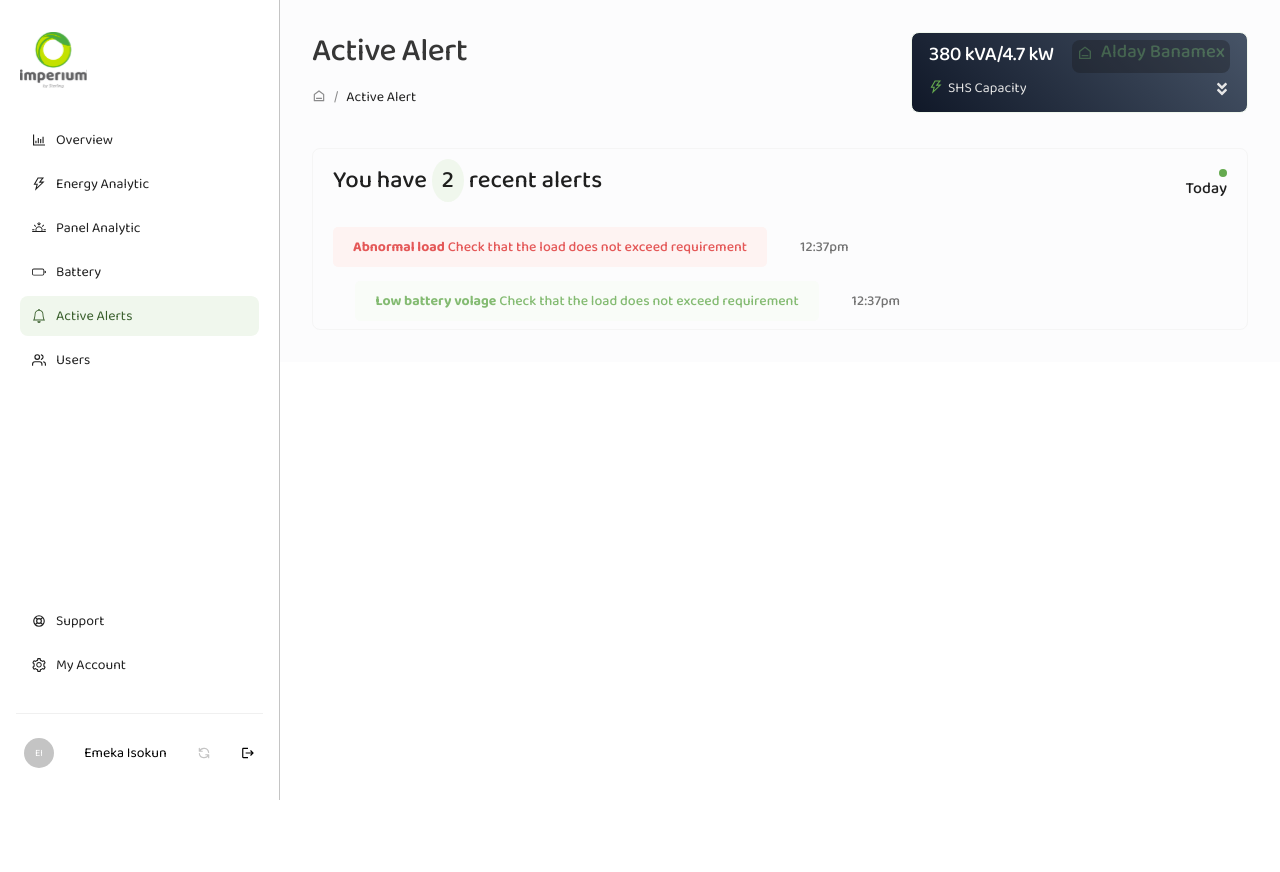
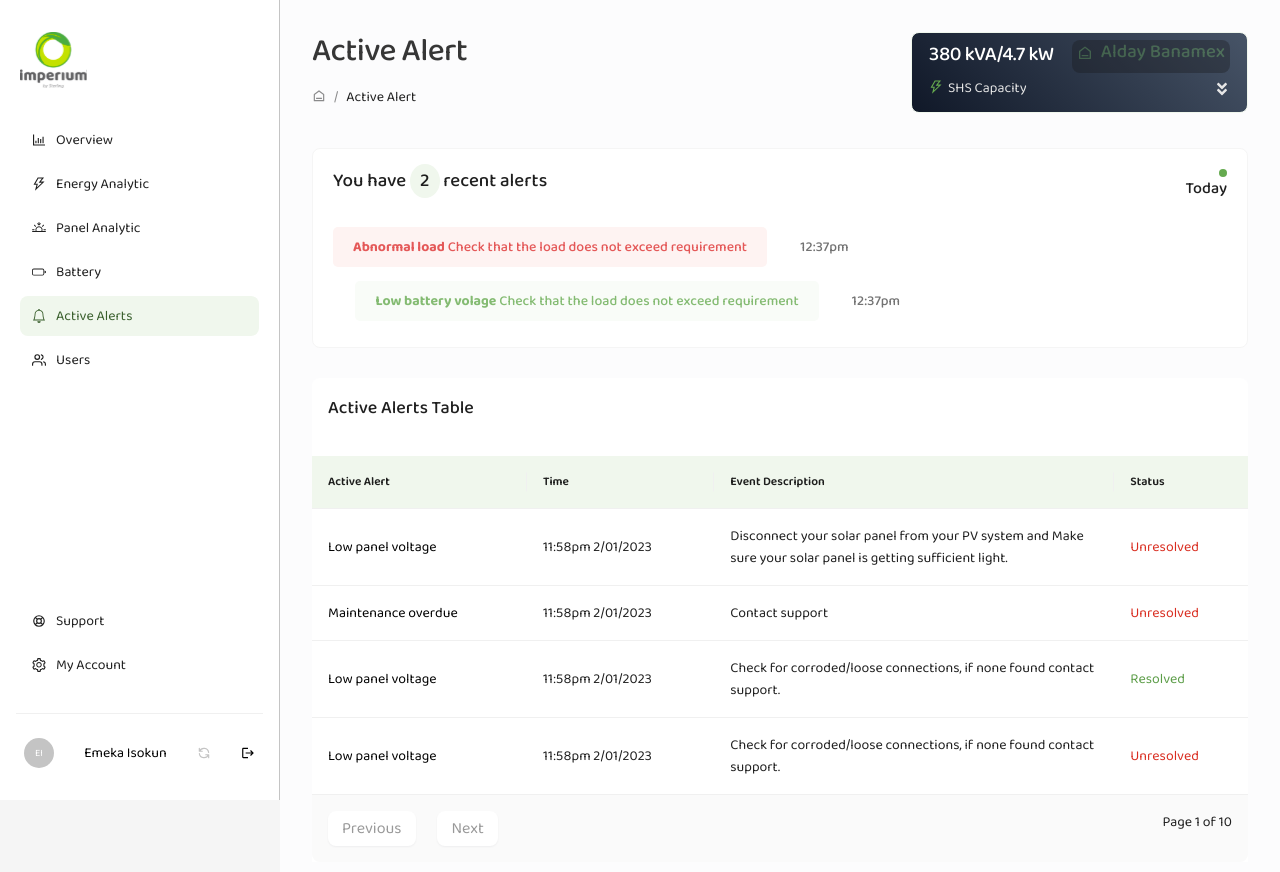
Before and after one commit to WYRE-ENERGIES/imperium-frontend, a React (Create React App) app: page /active-alerts in a window 1280 px wide. Shown: the top 872 px of the page. Before the commit the page ends 800 px from the top, so only its background shows below. Built offline with nearby package versions, Linux system fonts and the light colour scheme.

Commit message:
Active alert table design

```diff
--- a/src/pages/Customer/ActiveAlerts/ActiveAlerts.jsx
+++ b/src/pages/Customer/ActiveAlerts/ActiveAlerts.jsx
@@ -1,12 +1,94 @@
 import React from 'react'
 import PageLayout from '../../../components/Layout/PageLayout'
+import { Table } from 'antd'
 import PageBreadcrumb from '../../../components/PageBreadcrumb/PageBreadcrumb'
 import ShsCapacityDropdown from '../../../components/ShsCapacityDropdown/ShsCapacityDropdown'
 import classes from './ActiveAlerts.module.scss'
+import FormButton from '../../../components/Auth/Forms/Widgets/FormButton'
 const ActiveAlerts = () => {
+  const title = () => (
+    <p style={{ fontWeight: '500', fontSize: '18px' }}>Active Alerts Table</p>
+  )
+  const footer = () => {
+    return (
+      <div className={classes.ActiveAlerts__Footer}>
+        <div className={classes.ActiveAlerts__NavBtn}>
+          {' '}
+          <FormButton type="button" action="Previous" />
+          <FormButton type="button" action="Next" />
+        </div>
+        <div className={classes.ActiveAlerts__Pagination}>Page 1 of 10</div>
+      </div>
+    )
+  }
+  const columns = [
+    {
+      title: 'Active Alert',
+      dataIndex: 'activeAlert',
+      render: (text) => <span style={{ color: 'black' }}>{text}</span>,
+    },
+    {
+      title: 'Time',
+      dataIndex: 'time',
+    },
+    {
+      title: 'Event Description',
+      dataIndex: 'eventDescription',
+    },
+    {
+      title: 'Status',
+      dataIndex: 'status',
+      render: (status) => {
+        const color = status === 'Resolved' ? '#5C9D48' : '#D92D20'
+        return (
+          <span
+            style={{
+              color: color,
+            }}
+          >
+            {status}
+          </span>
+        )
+      },
+    },
+  ]
+
+  const activeAlertdata = [
+    {
+      key: '1',
+      activeAlert: 'Low panel voltage',
+      time: '11:58pm  2/01/2023',
+      eventDescription:
+        'Disconnect your solar panel from your PV system and Make sure your solar panel is getting sufficient light.',
+      status: 'Unresolved',
+    },
+    {
+      key: '2',
+      activeAlert: 'Maintenance overdue',
+      time: '11:58pm  2/01/2023',
+      eventDescription: 'Contact support',
+      status: 'Unresolved',
+    },
+    {
+      key: '3',
+      activeAlert: 'Low panel voltage',
+      time: '11:58pm  2/01/2023',
+      eventDescription:
+        'Check for corroded/loose connections, if none found contact support.',
+      status: 'Resolved',
+    },
+    {
+      key: '4',
+      activeAlert: 'Low panel voltage',
+      time: '11:58pm  2/01/2023',
+      eventDescription:
+        'Check for corroded/loose connections, if none found contact support.',
+      status: 'Unresolved',
+    },
+  ]
   return (
     <PageLayout>
-      <div className={classes.ActiveAlerts}>
+      <section className={classes.ActiveAlerts}>
         <section className={classes.ActiveAlerts__headerSection}>
           <PageBreadcrumb title="Active Alert" />
           <ShsCapacityDropdown />
@@ -42,7 +124,17 @@ const ActiveAlerts = () => {
             </div>
           </div>
         </section>
-      </div>
+        <section className={classes.ActiveAlerts__Table}>
+          <Table
+            title={title}
+            footer={footer}
+            columns={columns}
+            bordered={false}
+            dataSource={activeAlertdata}
+            pagination={false}
+          />
+        </section>
+      </section>
     </PageLayout>
   )
 }
--- a/src/pages/Customer/ActiveAlerts/ActiveAlerts.module.scss
+++ b/src/pages/Customer/ActiveAlerts/ActiveAlerts.module.scss
@@ -8,8 +8,9 @@
     border: 1px solid #f5f5f5;
     border-radius: 8px;
     width: 100%;
-    height: 182px;
+    height: 200px;
     padding: 20px;
+    background: white;
   }
   &__Status {
     font-style: normal;
@@ -69,4 +70,41 @@
       color: #737373;
     }
   }
+
+  &__Table {
+    margin: 30px 0;
+
+    & table > thead > tr > th {
+      background: #f0f7ed !important;
+      font-weight: 500;
+      font-size: 12px;
+      line-height: 20px;
+      color: #454545;
+    }
+    td:nth-child(3) {
+      width: 400px;
+    }
+  }
+
+  &__Footer {
+    display: flex;
+    justify-content: space-between;
+  }
+
+  &__NavBtn {
+    display: flex;
+    justify-content: space-between;
+    width: 170px;
+    button {
+      background: #ffffff !important;
+      border: 1px solid #d0d5dd;
+      box-shadow: 0px 1px 2px rgba(16, 24, 40, 0.05);
+      border-radius: 8px;
+      color: #999999 !important;
+      padding: 5px 14px !important;
+    }
+  }
+  &__Pagination {
+    font-size: 14px;
+  }
 }
```
